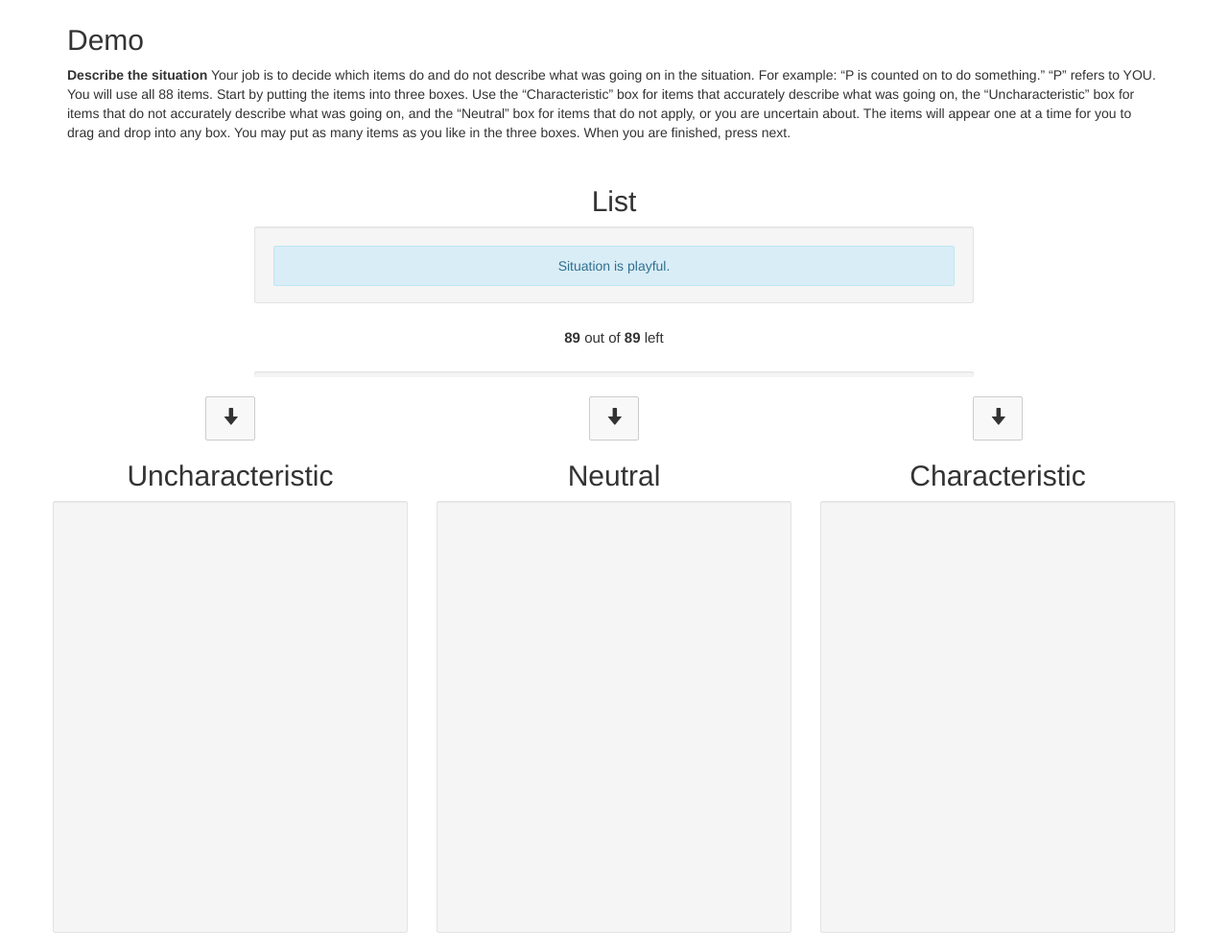
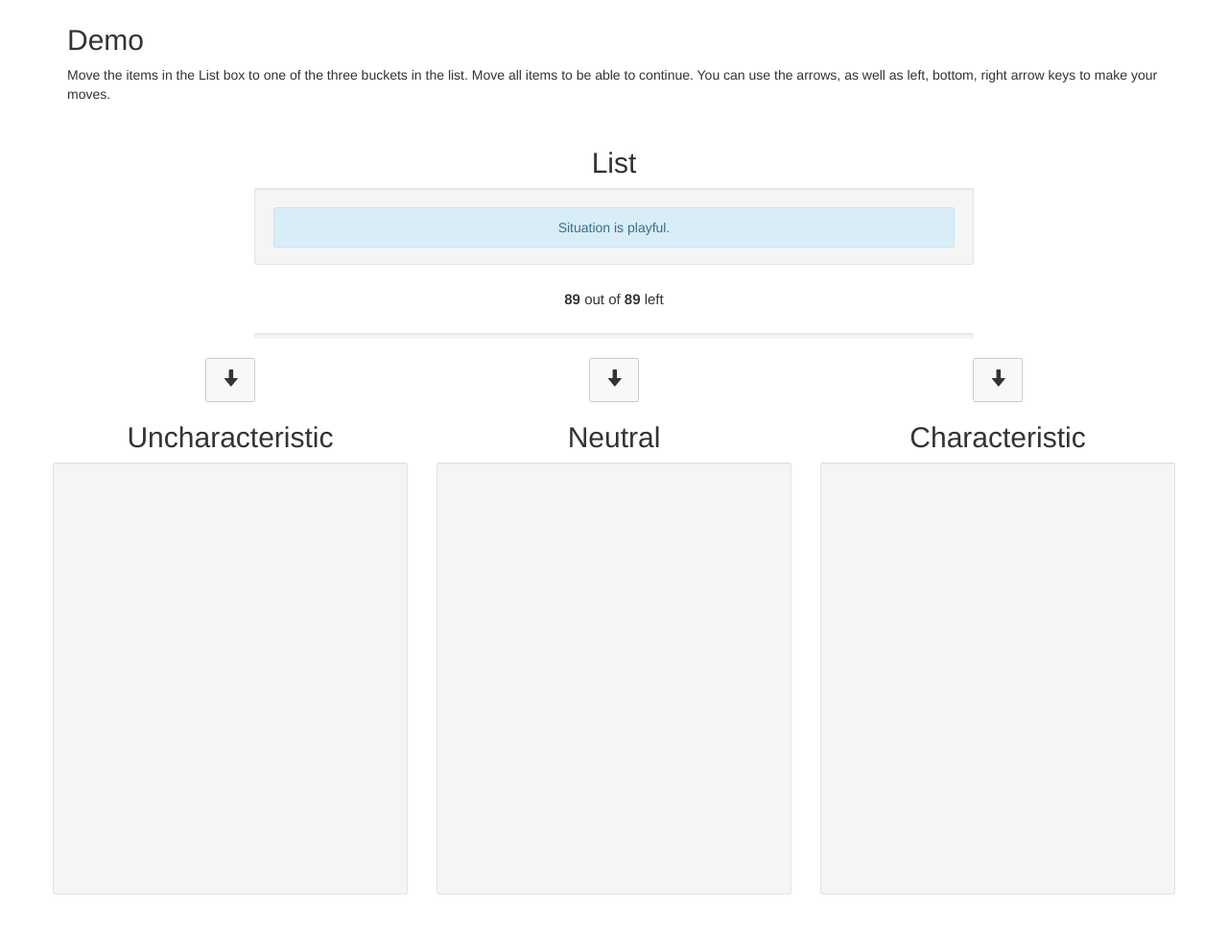
Before and after one commit to caneruguz/bucket-sort, a plain HTML site: page index.html in a window 1280 px wide. Shown: the whole page at 96% size. After the commit the page ends 952 px from the top, so only its background shows below. Drawn offline with nearby package versions, Linux system fonts and the light colour scheme.

Commit message:
Change instructions

```diff
--- a/index.html
+++ b/index.html
@@ -30,9 +30,7 @@
 
     <div class="m-t-lg">
         <h2> Demo </h2>
-        <strong>Describe the situation</strong>
-        Your job is to decide which items do and do not describe what was going on in the situation. For example: “P is counted on to do something.” “P” refers to YOU. You will use all 88 items. Start by putting the items into three boxes. Use the “Characteristic” box for items that accurately describe what was going on, the “Uncharacteristic” box for items that do not accurately describe what was going on, and the “Neutral” box for items that do not apply, or you are uncertain about. The items will appear one at a time for you to drag and drop into any box. You may put as many items as you like in the three boxes. When you are finished, press next.
-
+        <p>Move the items in the List box to one of the three buckets in the list. Move all items to be able to continue. You can use the arrows, as well as left, bottom, right arrow keys to make your moves. </p>
     </div>
 
     <div class="row m-t-lg">
```
